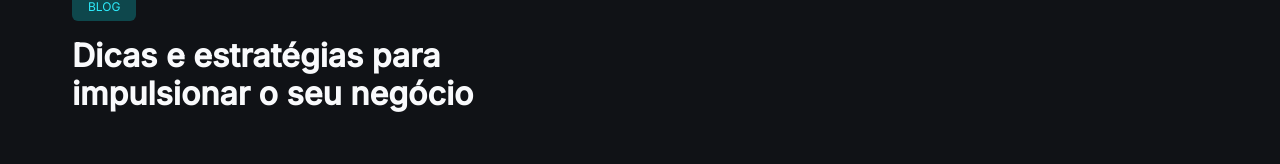
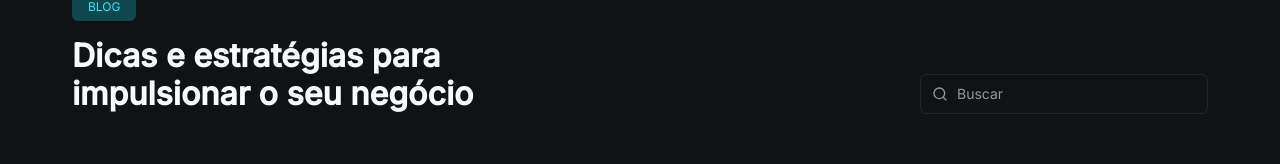
Before and after one commit to GuilhermeMarques1/nextjs-react, a Next.js app in the folder site-blog/: page /blog in a window 1280 px wide. Shown: the part 143-307 px from the top of the page. Built offline with nearby package versions, Linux system fonts and the light colour scheme; a web font is replaced by a local one.

Commit message:
feat: Implement search component for blog page

```diff
--- /dev/null
+++ b/site-blog/src/components/search/index.tsx
@@ -0,0 +1,45 @@
+import { cn } from "@/lib/utils";
+import { SearchIcon } from "lucide-react";
+import { useRouter } from "next/router";
+import { useCallback } from "react";
+
+export const Search = () => {
+  const router = useRouter();
+  const query = router.query.q as string;
+
+  const handleSearch = useCallback((event: React.FormEvent) => {
+    event.preventDefault();
+
+    if (query.trim()) {
+      router.push(`/blog?q=${encodeURIComponent(query)}`);
+    }
+  }, [query]);
+
+  const handleQueryChange = (event: React.ChangeEvent<HTMLInputElement>) => {
+    const newQuery = event.target.value;
+
+    router.push(`/blog?q=${encodeURIComponent(newQuery)}`, undefined, { shallow: true });
+
+    // shallow: true evita que a página seja recarregada, permitindo apenas atualizar a URL
+  }
+
+  return (
+    <form onSubmit={handleSearch} className="relative group">
+      <SearchIcon
+        className={cn(
+          "text-gray-300 absolute left-3 top-1/2 -translate-y-1/2 h-4 w-4 transition-colors duration-200 group-focus-within:text-blue-300",
+          query ? "text-blue-300" : ""
+        )}
+      />
+      {
+        // cn é função que recebe o primeiro parâmetro um estilo estático (default) e o segundo parâmetro um outro estilo que pode ser aplicado de forma condicional, é melhor usar o cn do que o próprio template strings. Se formos aplicar esses estilos condicionalmente é com tailwind e shadcn é sempre melhor optar pelo uso do cn.
+      }
+
+      <input
+        type="text"
+        placeholder="Buscar"
+        onChange={handleQueryChange}
+        className="h-10 w-72 bg-transparent border border-gray-400 pl-9 text-gray-100 rounded-md text-body-sm outline-none transition-all duration-200 focus-within:border-blue-300 focus-within:ring-1 focus-within:ring-blue-300 placeholder:text-gray-300 placeholder:text-body-sm" />
+    </form>
+  );
+}
--- a/site-blog/src/pages/blog/index.tsx
+++ b/site-blog/src/pages/blog/index.tsx
@@ -1,3 +1,5 @@
+import { Search } from "@/components/search";
+
 export default function BlogPage() {
 	return (
 		<div className="flex flex-col py-24 flex-grow h-full">
@@ -8,9 +10,10 @@
 
 						<h1 className="text-balance text-start md:text-left text-headind-lg md:text-heading-xl max-w-2xl text-gray-100">Dicas e estratégias para impulsionar o seu negócio</h1>
 					</div>
+
+				<Search />
 				</div>
 			</header>
-
 		</div>
 	)
 }
```
